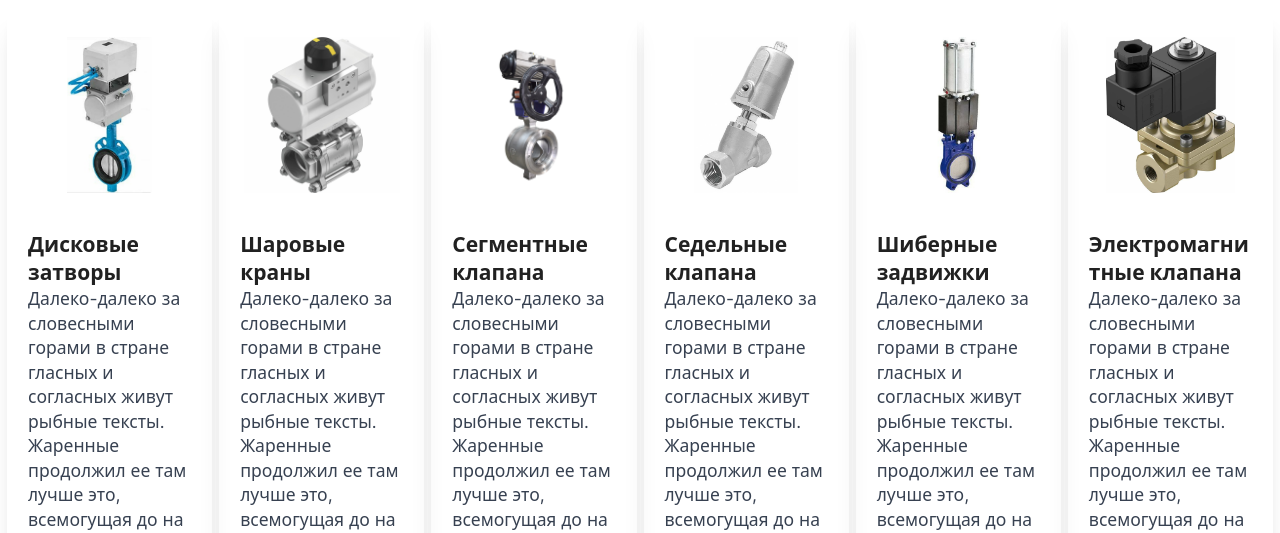
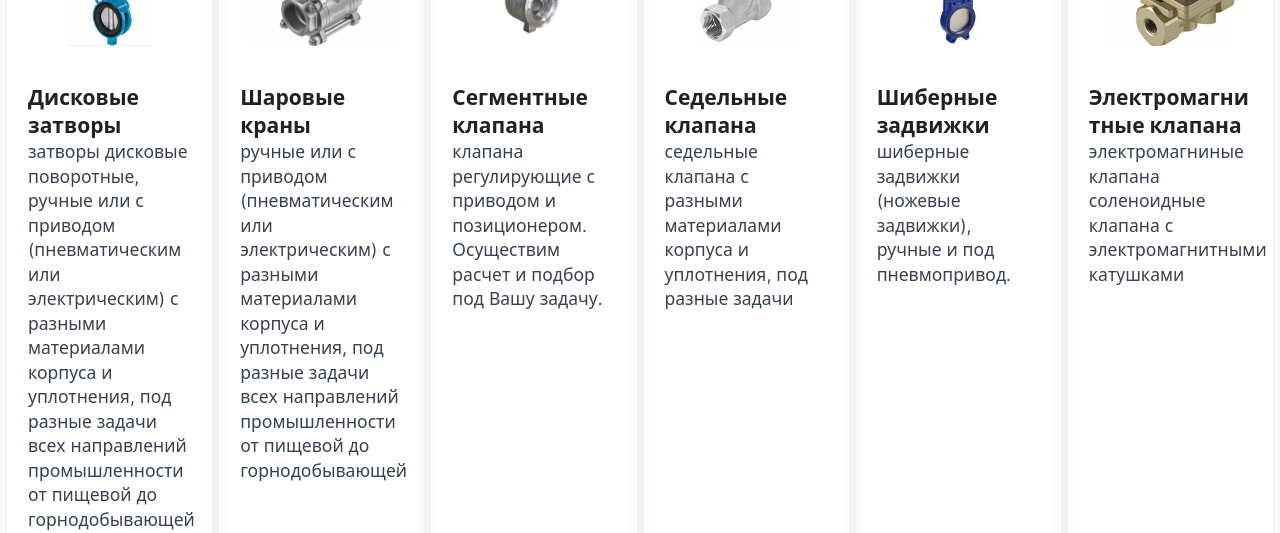
Before and after one commit to SoraHimmel2/TehnoProgress, a Next.js app: page /products in a window 1280 px wide. Shown: the part 787-1320 px from the top of the page. Built offline with nearby package versions, Linux system fonts and the light colour scheme.

Commit message:
some changes

```diff
--- a/src/components/mainPage/About.tsx
+++ b/src/components/mainPage/About.tsx
@@ -2,7 +2,7 @@ const About: React.FunctionComponent = () => {
   return (
     <div>
       <h1 className='mb-6  text-center'>О нас</h1>
-      <div className=' words-wrap mb-6 break-words  px-6 text-justify xl:text-xl'>
+      <div className=' words-wrap mb-6 break-all  px-6 text-justify xl:text-xl'>
         Команда ООО "ТЕХНОПРОГРЕСС" состоит из опытных специалистов в области
         автоматики. Мы считаем автоматизацию делом своей жизни и связываем с
         этой профессией много лет. Весь наш опыт и знания к вашим услугам!
--- a/src/pages/products/index.tsx
+++ b/src/pages/products/index.tsx
@@ -2,11 +2,11 @@ import ProductList from '@/components/Products/ProductList';
 import { ProductProps } from '@/components/Products/Product';
 
 const productClassTwoElements =
-  '   w-[100%]   rounded border-primary-900 shadow-xl  sm:w-[85%]  md:w-[70%] lg:w-[55%] xl:w-[45%] ';
+  '  flex flex-col self-stretch  w-[100%]   rounded border-primary-900 shadow-xl  sm:w-[85%]  md:w-[70%] lg:w-[55%] xl:w-[45%] ';
 const productListClassTwoElements =
   'my-10  grid px-2 grid-cols-2 items-center justify-items-center gap-2 sm:gap-10 md:gap-16 lg:gap-20 xl:gap-24 ';
 const productClassFourElements =
-  'w-[100%]   rounded border-primary-900 shadow-xl  sm:w-[85%]  md:w-[100%] lg:w-[95%] xl:w-[95%] ';
+  'w-[100%]   rounded border-primary-900 shadow-xl flex flex-col self-stretch sm:w-[85%]  md:w-[100%] lg:w-[95%] xl:w-[95%] ';
 const productListClassFourElements =
   'my-10  grid px-2 grid-cols-2 md:grid-cols-4 items-center justify-items-center gap-2  xl:gap-20 ';
 
@@ -15,7 +15,7 @@ const pneumatics: ProductProps[] = [
     imageSrc: 'https://www.festo.com/media/fox/frontend/img/svg/logo_blue.svg',
     title: 'Festo',
     description:
-      'Далеко-далеко за словесными горами в стране гласных и согласных живут рыбные тексты. Жаренные продолжил ее там лучше это, всемогущая до на берегу моей рекламных, путь своего вопроса, предупредила запятой взгляд использовало инициал рукописи.',
+      'пневмораспределители, пневмоцилиндры, фитинги, пневмошланги, датчики, пневмоострова, блоки подготовки воздуха, вакуумная техника',
     pdfLink:
       'https://drive.google.com/file/d/13C0MmDj_qg_w5nqWZnQPI1NWm6nBOHXt/view',
     buttonText: 'Перейти в каталог',
@@ -26,7 +26,7 @@ const pneumatics: ProductProps[] = [
     imageSrc: 'images/products/smc.jpg',
     title: 'SMC',
     description:
-      'Далеко-далеко за словесными горами в стране гласных и согласных живут рыбные тексты. Жаренные продолжил ее там лучше это, всемогущая до на берегу моей рекламных, путь своего вопроса, предупредила запятой взгляд использовало инициал рукописи.',
+      'пневмораспределители, пневмоцилиндры, фитинги, пневмошланги, датчики, пневмоострова, блоки подготовки воздуха, вакуумная техника',
     pdfLink:
       'https://drive.google.com/file/d/1Yg4yAEh3lSD7vnueGNHWIIn9Quy_Ubqu/view',
     buttonText: 'Перейти в каталог',
@@ -37,7 +37,7 @@ const pneumatics: ProductProps[] = [
     imageSrc: 'images/products/aignep.png',
     title: 'Aignep',
     description:
-      'Далеко-далеко за словесными горами в стране гласных и согласных живут рыбные тексты. Жаренные продолжил ее там лучше это, всемогущая до на берегу моей рекламных, путь своего вопроса, предупредила запятой взгляд использовало инициал рукописи.',
+      'пневмораспределители, пневмоцилиндры, фитинги, пневмошланги, датчики, блоки подготовки воздуха',
     pdfLink:
       'https://drive.google.com/file/d/17R2GHBqKj_BUqN35W8t9luZHJCVtBu5D/view',
     buttonText: 'Перейти в каталог',
@@ -47,8 +47,7 @@ const pneumatics: ProductProps[] = [
   {
     imageSrc: 'images/products/pneumatic.jpg',
     title: 'Другие',
-    description:
-      'Далеко-далеко за словесными горами в стране гласных и согласных живут рыбные тексты. Жаренные продолжил ее там лучше это, всемогущая до на берегу моей рекламных, путь своего вопроса, предупредила запятой взгляд использовало инициал рукописи.',
+    description: 'другие пневматические бренды',
     pdfLink:
       'https://drive.google.com/file/d/17R2GHBqKj_BUqN35W8t9luZHJCVtBu5D/view',
     buttonText: 'Перейти в каталог',
@@ -61,7 +60,7 @@ const fittings: ProductProps[] = [
     imageSrc: 'images/products/butterflyValve.jpg',
     title: 'Дисковые  затворы',
     description:
-      'Далеко-далеко за словесными горами в стране гласных и согласных живут рыбные тексты. Жаренные продолжил ее там лучше это, всемогущая до на берегу моей рекламных, путь своего вопроса, предупредила запятой взгляд использовало инициал рукописи.',
+      'затворы дисковые поворотные, ручные или с приводом (пневматическим или электрическим) с разными материалами корпуса и уплотнения, под разные задачи всех направлений промышленности от пищевой до горнодобывающей',
     pdfLink:
       'https://drive.google.com/file/d/17R2GHBqKj_BUqN35W8t9luZHJCVtBu5D/view',
     buttonText: 'Перейти в каталог',
@@ -72,7 +71,7 @@ const fittings: ProductProps[] = [
     imageSrc: 'images/products/ballValve.jpg',
     title: 'Шаровые краны',
     description:
-      'Далеко-далеко за словесными горами в стране гласных и согласных живут рыбные тексты. Жаренные продолжил ее там лучше это, всемогущая до на берегу моей рекламных, путь своего вопроса, предупредила запятой взгляд использовало инициал рукописи.',
+      'ручные или с приводом (пневматическим или электрическим) с разными материалами корпуса и уплотнения, под разные задачи всех направлений промышленности от пищевой до горнодобывающей',
     pdfLink:
       'https://drive.google.com/file/d/17R2GHBqKj_BUqN35W8t9luZHJCVtBu5D/view',
     buttonText: 'Перейти в каталог',
@@ -82,7 +81,7 @@ const fittings: ProductProps[] = [
     imageSrc: 'images/products/segmentBallValve.png',
     title: 'Сегментные клапана',
     description:
-      'Далеко-далеко за словесными горами в стране гласных и согласных живут рыбные тексты. Жаренные продолжил ее там лучше это, всемогущая до на берегу моей рекламных, путь своего вопроса, предупредила запятой взгляд использовало инициал рукописи.',
+      'клапана регулирующие  с приводом и позиционером. Осуществим расчет и подбор под Вашу задачу.',
     pdfLink:
       'https://drive.google.com/file/d/17R2GHBqKj_BUqN35W8t9luZHJCVtBu5D/view',
     buttonText: 'Перейти в каталог',
@@ -92,7 +91,7 @@ const fittings: ProductProps[] = [
     imageSrc: 'images/products/globeValves.jpg',
     title: 'Седельные клапана',
     description:
-      'Далеко-далеко за словесными горами в стране гласных и согласных живут рыбные тексты. Жаренные продолжил ее там лучше это, всемогущая до на берегу моей рекламных, путь своего вопроса, предупредила запятой взгляд использовало инициал рукописи.',
+      'седельные клапана  с разными материалами корпуса и уплотнения, под разные задачи',
     pdfLink:
       'https://drive.google.com/file/d/17R2GHBqKj_BUqN35W8t9luZHJCVtBu5D/view',
     buttonText: 'Перейти в каталог',
@@ -102,7 +101,7 @@ const fittings: ProductProps[] = [
     imageSrc: 'images/products/gateValve.jpg',
     title: 'Шиберные задвижки',
     description:
-      'Далеко-далеко за словесными горами в стране гласных и согласных живут рыбные тексты. Жаренные продолжил ее там лучше это, всемогущая до на берегу моей рекламных, путь своего вопроса, предупредила запятой взгляд использовало инициал рукописи.',
+      'шиберные задвижки (ножевые задвижки), ручные и под пневмопривод.',
     pdfLink:
       'https://drive.google.com/file/d/17R2GHBqKj_BUqN35W8t9luZHJCVtBu5D/view',
     buttonText: 'Перейти в каталог',
@@ -112,7 +111,7 @@ const fittings: ProductProps[] = [
     imageSrc: 'images/products/solenoidValves.jpg',
     title: 'Электромагнитные клапана',
     description:
-      'Далеко-далеко за словесными горами в стране гласных и согласных живут рыбные тексты. Жаренные продолжил ее там лучше это, всемогущая до на берегу моей рекламных, путь своего вопроса, предупредила запятой взгляд использовало инициал рукописи.',
+      'электромагниные клапана соленоидные клапана с электромагнитными катушками',
     pdfLink:
       'https://drive.google.com/file/d/17R2GHBqKj_BUqN35W8t9luZHJCVtBu5D/view',
     buttonText: 'Перейти в каталог',
@@ -123,8 +122,7 @@ const bearings: ProductProps[] = [
   {
     imageSrc: 'images/products/skf.jpg',
     title: 'SKF',
-    description:
-      'Далеко-далеко за словесными горами в стране гласных и согласных живут рыбные тексты. Жаренные продолжил ее там лучше это, всемогущая до на берегу моей рекламных, путь своего вопроса, предупредила запятой взгляд использовало инициал рукописи.',
+    description: '',
     pdfLink:
       'https://drive.google.com/file/d/17R2GHBqKj_BUqN35W8t9luZHJCVtBu5D/view',
     buttonText: 'Перейти в каталог',
@@ -134,24 +132,21 @@ const bearings: ProductProps[] = [
   {
     imageSrc: 'images/products/ntn.jpg',
     title: 'NTN',
-    description:
-      'Далеко-далеко за словесными горами в стране гласных и согласных живут рыбные тексты. Жаренные продолжил ее там лучше это, всемогущая до на берегу моей рекламных, путь своего вопроса, предупредила запятой взгляд использовало инициал рукописи.',
+    description: '',
 
     imgClass: 'aspect-video w-full object-contain   p-7',
   },
   {
     imageSrc: 'images/products/fag.jpg',
     title: 'FAG',
-    description:
-      'Далеко-далеко за словесными горами в стране гласных и согласных живут рыбные тексты. Жаренные продолжил ее там лучше это, всемогущая до на берегу моей рекламных, путь своего вопроса, предупредила запятой взгляд использовало инициал рукописи.',
+    description: '',
 
     imgClass: 'aspect-video w-full object-contain   p-7',
   },
   {
     imageSrc: 'images/products/nsk.jpg',
     title: 'NSK',
-    description:
-      'Далеко-далеко за словесными горами в стране гласных и согласных живут рыбные тексты. Жаренные продолжил ее там лучше это, всемогущая до на берегу моей рекламных, путь своего вопроса, предупредила запятой взгляд использовало инициал рукописи.',
+    description: '',
 
     imgClass: 'aspect-video w-full object-contain   p-7',
   },
@@ -160,8 +155,7 @@ const conveyorComponents: ProductProps[] = [
   {
     imageSrc: 'images/products/rexnord.jpg',
     title: 'Rexnord',
-    description:
-      'Далеко-далеко за словесными горами в стране гласных и согласных живут рыбные тексты. Жаренные продолжил ее там лучше это, всемогущая до на берегу моей рекламных, путь своего вопроса, предупредила запятой взгляд использовало инициал рукописи.',
+    description: '',
     pdfLink:
       'https://drive.google.com/file/d/17R2GHBqKj_BUqN35W8t9luZHJCVtBu5D/view',
     buttonText: 'Перейти в каталог',
@@ -172,8 +166,7 @@ const conveyorComponents: ProductProps[] = [
   {
     imageSrc: 'images/products/optibelt.jpg',
     title: 'Optibelt',
-    description:
-      'Далеко-далеко за словесными горами в стране гласных и согласных живут рыбные тексты. Жаренные продолжил ее там лучше это, всемогущая до на берегу моей рекламных, путь своего вопроса, предупредила запятой взгляд использовало инициал рукописи.',
+    description: '',
     imgClass: 'aspect-video w-full    p-7',
     productClass: productClassTwoElements + 'sm:justify-self-start',
   },
@@ -182,8 +175,7 @@ const hydraulics: ProductProps[] = [
   {
     imageSrc: 'images/products/duplomatic.jpg',
     title: 'Duplomatic',
-    description:
-      'Далеко-далеко за словесными горами в стране гласных и согласных живут рыбные тексты. Жаренные продолжил ее там лучше это, всемогущая до на берегу моей рекламных, путь своего вопроса, предупредила запятой взгляд использовало инициал рукописи.',
+    description: '',
     pdfLink:
       'https://drive.google.com/file/d/17R2GHBqKj_BUqN35W8t9luZHJCVtBu5D/view',
     buttonText: 'Перейти в каталог',
@@ -194,8 +186,7 @@ const hydraulics: ProductProps[] = [
   {
     imageSrc: 'images/products/hydraulics.jpg',
     title: 'Другие',
-    description:
-      'Далеко-далеко за словесными горами в стране гласных и согласных живут рыбные тексты. Жаренные продолжил ее там лучше это, всемогущая до на берегу моей рекламных, путь своего вопроса, предупредила запятой взгляд использовало инициал рукописи.',
+    description: '',
     pdfLink:
       'https://drive.google.com/file/d/17R2GHBqKj_BUqN35W8t9luZHJCVtBu5D/view',
     buttonText: 'Перейти в каталог',
@@ -217,7 +208,7 @@ const Products: React.FunctionComponent = () => {
       <ProductList
         productListClass=' px-2 grid grid-cols-2 items-center justify-items-center gap-2 sm:grid-cols-3  md:grid-cols-3 lg:grid-cols-3 xl:grid-cols-6'
         productList={fittings}
-        productClass='my-10 w-[100%]   rounded border-primary-900 shadow-xl  sm:w-[100%]  md:w-[100%] lg:w-[80%] xl:w-[100%] '
+        productClass='my-10 w-[100%]  flex flex-col self-stretch rounded border-primary-900 shadow-xl  sm:w-[100%]  md:w-[100%] lg:w-[80%] xl:w-[100%] '
       ></ProductList>
       <h1 className='text-center'>Подшипники</h1>
       <ProductList
```
